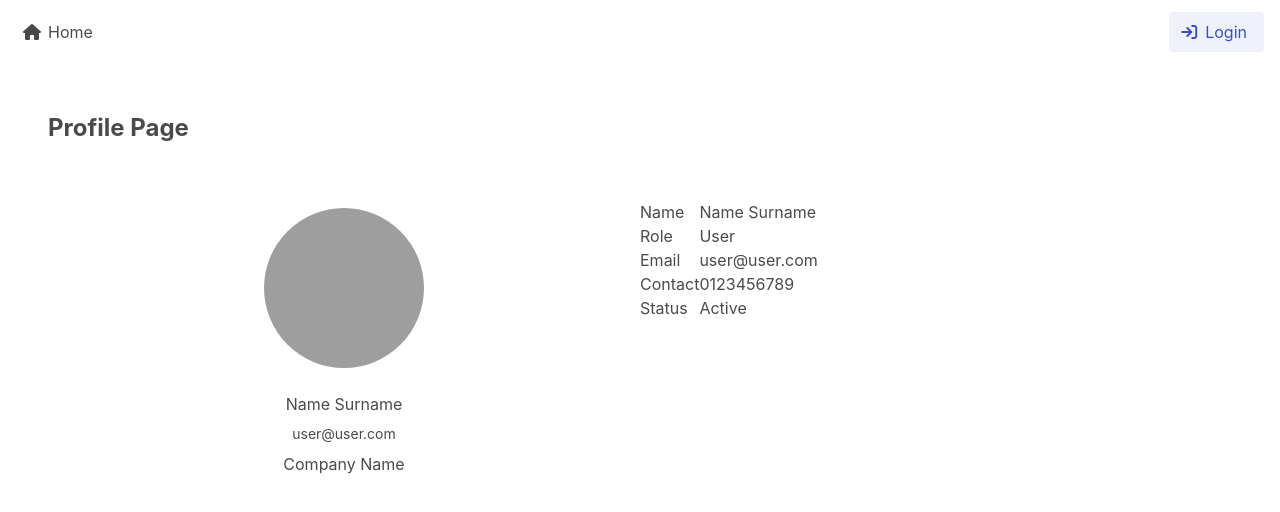
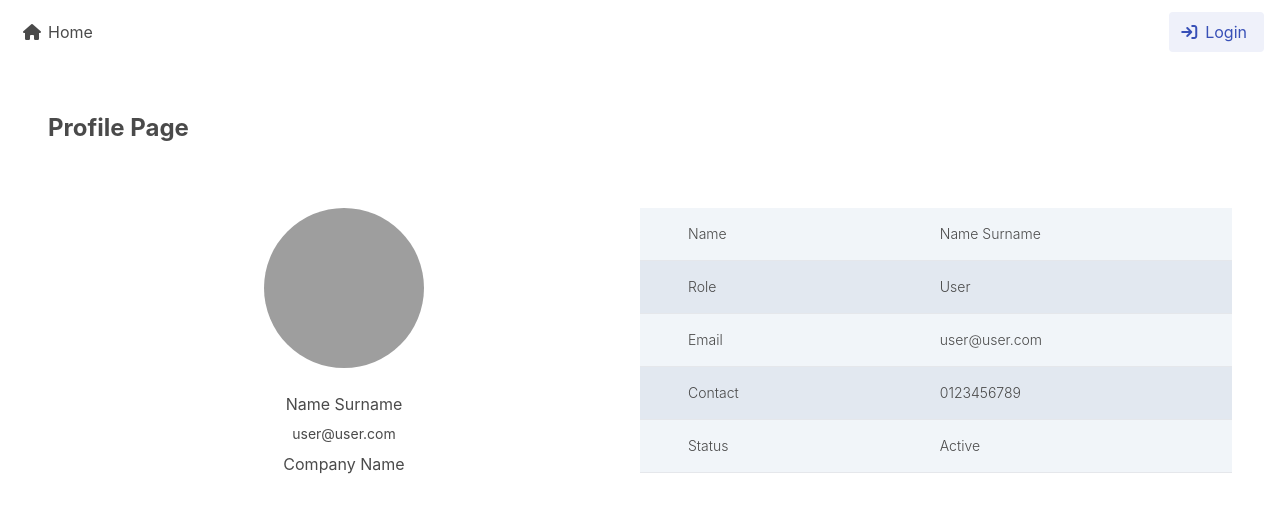
Before and after one commit to pawgog/graphql-job-dashboard, a React (Create React App) app in the folder client/: page /profile in a window 1280 px wide. Shown: the top 512 px of the page. Built offline with nearby package versions, Linux system fonts and the light colour scheme; grey boxes are pictures that could not be loaded.

Commit message:
Edit profile table and tailwind dependencies

```diff
--- a/client/src/components/Login/ProfilePage.js
+++ b/client/src/components/Login/ProfilePage.js
@@ -9,29 +9,42 @@ function ProfilePage() {
           <span className="text-sm my-2">user@user.com</span>
           <span>Company Name</span>
         </div>
-        <div className="w-1/2">
-          <table>
-            <tr>
-              <td>Name</td>
-              <td>Name Surname</td>
+        <div className="flex flex-col w-1/2">
+          <div className="overflow-x-auto sm:-mx-6 lg:-mx-8">
+            <div className="inline-block min-w-full py-2 sm:px-6 lg:px-8">
+              <div className="overflow-hidden">
+                <table className="min-w-full text-left text-sm font-light">
+                  <tbody>
+                    <tr
+                      className="border-b bg-slate-100">
+                      <td className="whitespace-nowrap px-6 py-4">Name</td>
+                      <td className="whitespace-nowrap px-6 py-4">Name Surname</td>
                     </tr>
-            <tr>
-              <td>Role</td>
-              <td>User</td>
+                    <tr
+                      className="border-b bg-slate-200">
+                      <td className="whitespace-nowrap px-6 py-4">Role</td>
+                      <td className="whitespace-nowrap px-6 py-4">User</td>
                     </tr>
-            <tr>
-              <td>Email</td>
-              <td>user@user.com</td>
+                    <tr
+                      className="border-b bg-slate-100">
+                      <td className="whitespace-nowrap px-6 py-4">Email</td>
+                      <td className="whitespace-nowrap px-6 py-4">user@user.com</td>
                     </tr>
-            <tr>
-              <td>Contact</td>
-              <td>0123456789</td>
+                    <tr
+                      className="border-b bg-slate-200">
+                      <td className="whitespace-nowrap px-6 py-4">Contact</td>
+                      <td className="whitespace-nowrap px-6 py-4">0123456789</td>
                     </tr>
-            <tr>
-              <td>Status</td>
-              <td>Active</td>
+                    <tr
+                      className="border-b bg-slate-100">
+                      <td className="whitespace-nowrap px-6 py-4">Status</td>
+                      <td className="whitespace-nowrap px-6 py-4">Active</td>
                     </tr>
+                  </tbody>
                 </table>
+              </div>
+            </div>
+          </div>
         </div>
       </div>
     </>
--- a/client/src/index.css
+++ b/client/src/index.css
@@ -1,3 +1,3 @@
-@import "tailwindcss/base";
-@import "tailwindcss/components";
-@import "tailwindcss/utilities";
+@tailwind base;
+@tailwind components;
+@tailwind utilities;
```
Lines whose indentation alone changed are shown as unchanged.
